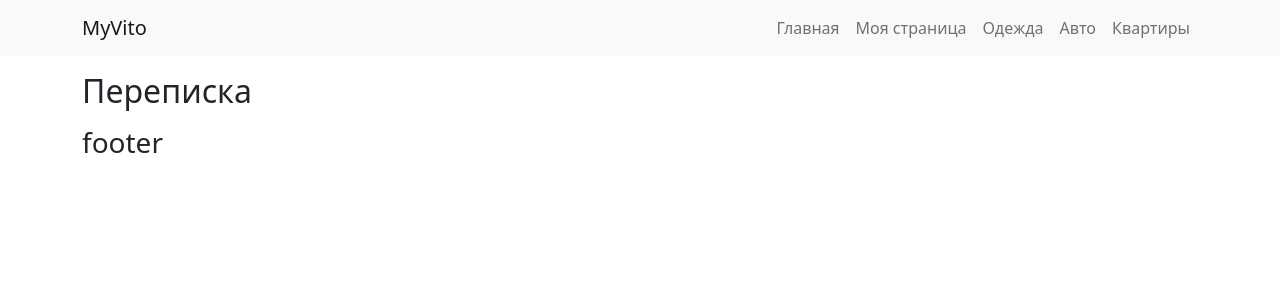
After one commit to magdev22/myvito, a Flask app: page /chat in a window 1280 px wide. The commit adds this page. Shown: the top 300 px of the page. Run offline with Flask 3, Linux system fonts and the light colour scheme.

Commit message:
прописал роуты и страницы для всех страниц

```diff
--- a/app.py
+++ b/app.py
@@ -6,5 +6,26 @@ app = Flask(__name__)
 def index():
     return render_template('index.html')
 
+@app.route('/user')
+def user():
+    return render_template('user.html')
+
+@app.route('/chat')
+def chat():
+    return render_template('chat.html')
+
+@app.route('/clouds')
+def clouds():
+    return render_template('clouds.html')
+
+@app.route('/auto')
+def auto():
+    return render_template('auto.html')
+
+@app.route('/realty')
+def realty():
+    return render_template('realty.html')
+
+
 if __name__ == '__main__':
     app.run(debug=True)
--- a/templates/base.html
+++ b/templates/base.html
@@ -25,19 +25,19 @@
                  id="navbarNav">
                 <ul class="navbar-nav">
                     <li class="nav-item">
-                        <a class="nav-link" href="#">Главная</a>
+                        <a class="nav-link" href="/">Главная</a>
                     </li>
                     <li class="nav-item">
-                        <a class="nav-link" href="#">Моя страница</a>
+                        <a class="nav-link" href="/user">Моя страница</a>
                     </li>
                     <li class="nav-item">
-                        <a class="nav-link" href="#">Одежда</a>
+                        <a class="nav-link" href="/clouds">Одежда</a>
                     </li>
                     <li class="nav-item">
-                        <a class="nav-link" href="#">Авто</a>
+                        <a class="nav-link" href="/auto">Авто</a>
                     </li>
                     <li class="nav-item">
-                        <a class="nav-link" href="#">Квартиры</a>
+                        <a class="nav-link" href="/realty">Квартиры</a>
                     </li>
                 </ul>
             </div>
@@ -49,7 +49,9 @@
         {% endblock %}
     </div>
     <footer>
-        <h3>footer</h3>
+        <div class="container my-3">
+            <h3>footer</h3>
+        </div>
     </footer>
 </body>
 </html>
--- /dev/null
+++ b/templates/chat.html
@@ -0,0 +1,8 @@
+{% extends 'base.html' %}
+
+{% block title %} ЧАт {% endblock %}
+<div class="container my-3">
+    {% block content %}
+    <h2>Переписка</h2>
+    {% endblock %}
+</div>
--- a/templates/index.html
+++ b/templates/index.html
@@ -3,5 +3,6 @@
 {% block title %}Главная{% endblock %}
 <div class="container my-3">
     {% block content %}
+    <h2>Объявления о покупках</h2>
     {% endblock %}
 </div>
```
Also changed, not shown: templates/auto.html (added, +9 -0 lines), templates/clouds.html (added, +9 -0 lines), templates/realty.html (added, +7 -0 lines), templates/user.html (added, +8 -0 lines).
